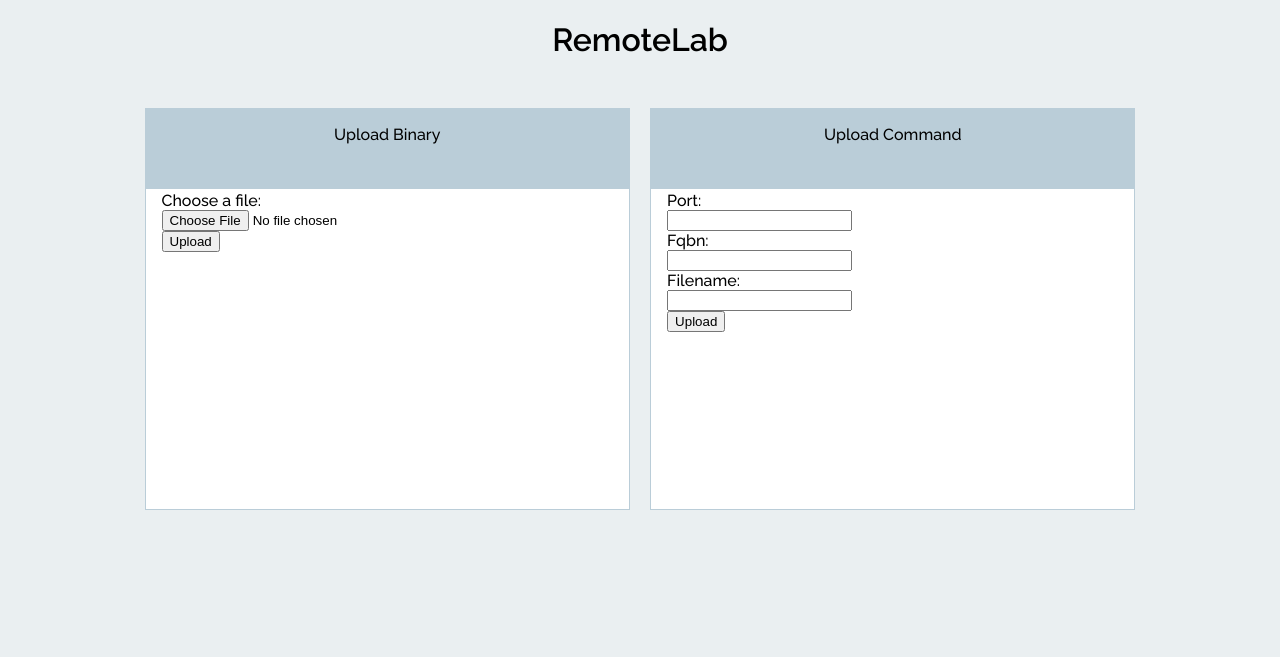
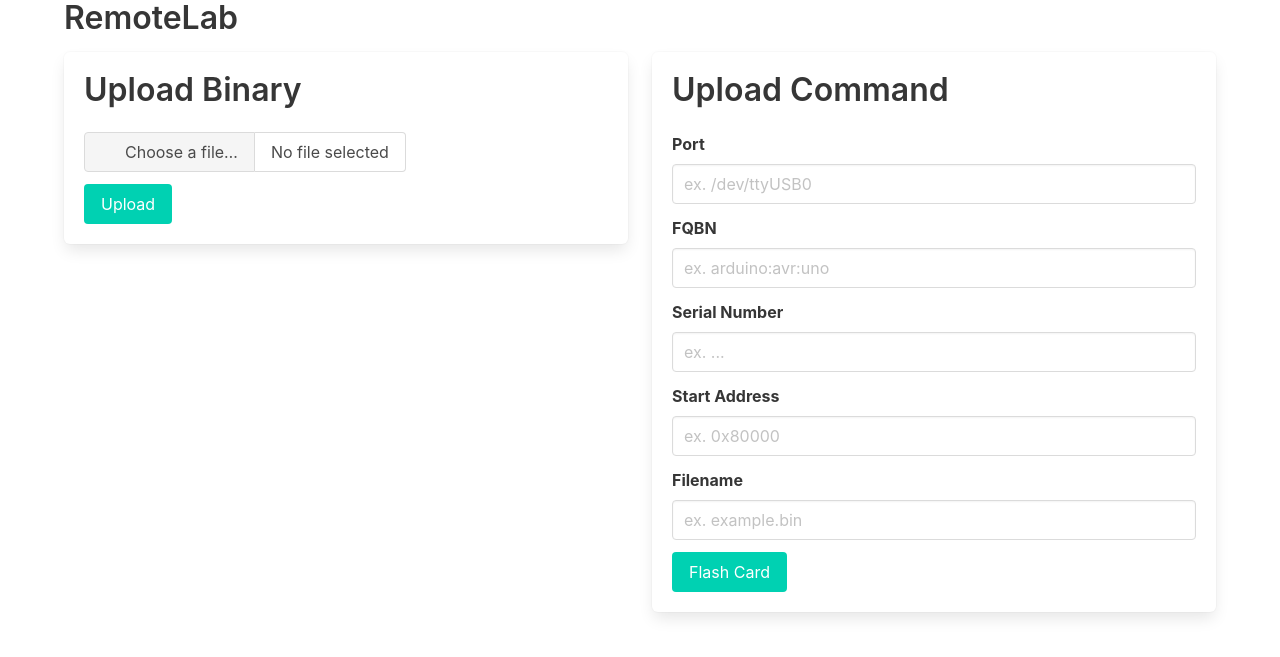
Before and after one commit to ZoroXV/RemoteLab, a Flask app: page / in a window 1280 px wide. Shown: the top 657 px of the page. Run offline with Flask 2, Linux system fonts and the light colour scheme.

Commit message:
feat(frontend): Update CSS to use Bulma framework

```diff
--- a/src/frontend/static/css/default.css
+++ b/src/frontend/static/css/default.css
@@ -1,45 +1 @@
-@import url("https://fonts.googleapis.com/css2?family=Raleway:wght@500;600&display=swap");
-
-body {
-    background-color: #eaeff1;
-    font-family: "Raleway", sans-serif;
-}
-
-.content {
-    max-width: 80%;
-    margin: 0 auto;
-}
-
-.content h1 {
-    text-align: center;
-    margin-bottom: 50px;
-}
-
-.widgets {
-    display: flex;
-    flex-direction: row;
-}
-
-.widget {
-    background-color: white;
-    border: 1px solid #bacdd8;
-    width: 50%;
-    display: flex;
-    flex-direction: column;
-    height: 50vh;
-    margin: 0px 1%;
-}
-
-.widget-title {
-    height: 20%;
-    background-color: #bacdd8;
-    text-align: center;
-}
-
-.widget-content {
-    padding: 2px 16px;
-}
-
-.widget input {
-    display: block;
-}
+@import "https://cdn.jsdelivr.net/npm/bulma@0.9.4/css/bulma.min.css"
--- a/src/frontend/templates/index.html
+++ b/src/frontend/templates/index.html
@@ -1,6 +1,8 @@
 {% extends 'layout.html' %}
 
 {% block content %}
-    <h1>{% block title %} RemoteLab {% endblock %}</h1>
-    {% include 'widgets/base.html' %}
+    <div class="container">
+        <h1>{% block title %} RemoteLab {% endblock %}</h1>
+        {% include 'widgets/base.html' %}
+    </div>
 {% endblock %}
--- a/src/frontend/templates/widgets/base.html
+++ b/src/frontend/templates/widgets/base.html
@@ -1,5 +1,5 @@
 {% block widgets %}
-    <div class="widgets">
+    <div class="columns">
         {% include 'widgets/upload_binary.html' %}
         {% include 'widgets/upload_command.html' %}
     </div>
--- a/src/frontend/templates/widgets/upload_binary.html
+++ b/src/frontend/templates/widgets/upload_binary.html
@@ -1,13 +1,43 @@
 {% block upload_binary %}
-    <div class="widget">
-        <div class="widget-title">
-            <p>Upload Binary</p>
-        </div>
-        <div class="widget-content">
+    <div class="column">
+        <div class="box">
+            <div class="title">
+                <p>Upload Binary</p>
+            </div>
             <form action="/upload_binary" method="POST" enctype = "multipart/form-data">
-                <div>
-                    <label>Choose a file: <input type="file" name="file"/></label>
-                    <input type="submit" value="Upload">
+                <div class="field">
+                    <div id="file-js-example" class="file has-name">
+                        <label class="file-label">
+                            <input class="file-input" type="file" name="file">
+                            <span class="file-cta">
+                                <span class="file-icon">
+                                    <i class="fas fa-upload"></i>
+                                </span>
+                                <span class="file-label">
+                                    Choose a file…
+                                </span>
+                            </span>
+                            <span class="file-name">
+                                No file selected
+                            </span>
+                        </label>
+                    </div>
+                </div>
+
+                <script>
+                    const fileInput = document.querySelector('#file-js-example input[type=file]');
+                    fileInput.onchange = () => {
+                        if (fileInput.files.length > 0) {
+                            const fileName = document.querySelector('#file-js-example .file-name');
+                            fileName.textContent = fileInput.files[0].name;
+                        }
+                    }
+                </script>
+
+                <div class="field">
+                    <div class="control">
+                        <input type="submit" class="button is-primary" value="Upload"/>
+                    </div>
                 </div>
             </form>
         </div>
--- a/src/frontend/templates/widgets/upload_command.html
+++ b/src/frontend/templates/widgets/upload_command.html
@@ -1,15 +1,45 @@
 {% block upload_command %}
-    <div class="widget">
-        <div class="widget-title">
-            <p>Upload Command</p>
-        </div>
-        <div class="widget-content">
+    <div class="column">
+        <div class="box">
+            <div class="title">
+                <p>Upload Command</p>
+            </div>
             <form action="/upload_command" method="POST">
-                <div>
-                    <label>Port: <input type="text" name="port"></label>
-                    <label>Fqbn: <input type="text" name="fqbn"></label>
-                    <label>Filename: <input type="text" name="filename"></label>
-                    <input type="submit" value="Upload">
+                <div class="field">
+                    <label class="label">Port</label>
+                    <div class="control">
+                        <input class="input" type=text" name="port" placeholder="ex. /dev/ttyUSB0">
+                    </div>
+                </div>
+                <div class="field">
+                    <label class="label">FQBN</label>
+                    <div class="control">
+                        <input class="input" type=text" name="fqbn" placeholder="ex. arduino:avr:uno">
+                    </div>
+                </div>
+                <div class="field">
+                    <label class="label">Serial Number</label>
+                    <div class="control">
+                        <input class="input" type=text" name="serial_number" placeholder="ex. ...">
+                    </div>
+                </div>
+                <div class="field">
+                    <label class="label">Start Address</label>
+                    <div class="control">
+                        <input class="input" type=text" name="start_address" placeholder="ex. 0x80000">
+                    </div>
+                </div>
+                <div class="field">
+                    <label class="label">Filename</label>
+                    <div class="control">
+                        <input class="input" type=text" name="filename" placeholder="ex. example.bin">
+                    </div>
+                </div>
+
+                <div class="field">
+                    <div class="control">
+                        <input type="submit" class="button is-primary" value="Flash Card"/>
+                    </div>
                 </div>
             </form>
         </div>
```
